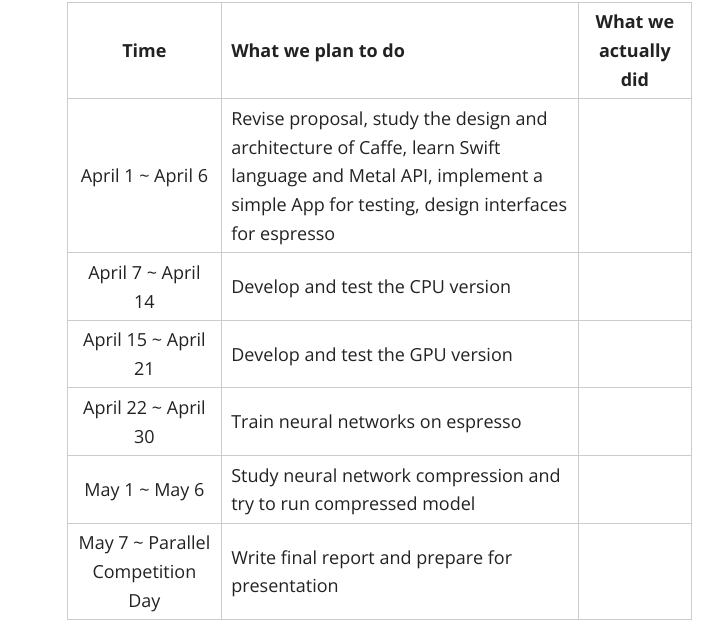
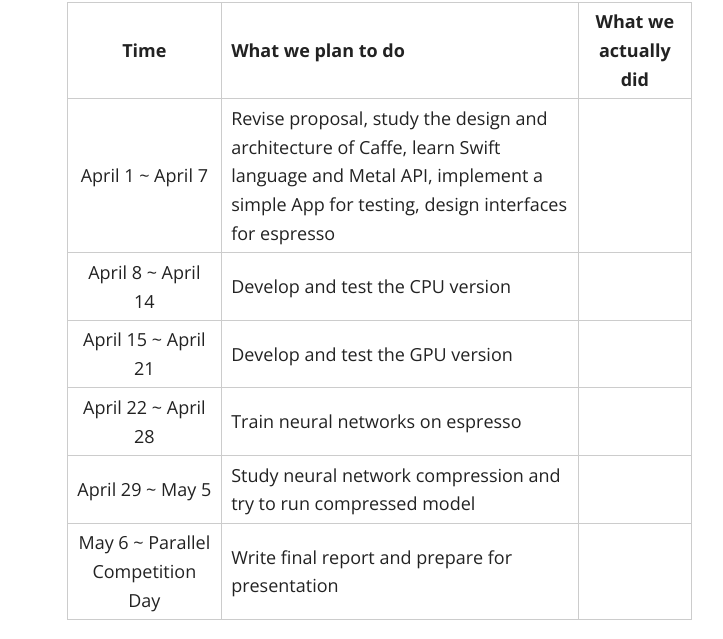
Before and after one commit to codinfox/espresso, a Jekyll site: the page built from index.md, in a window 1280 px wide and 900 px high, scrolled down 3762 px. Shown: the part 97-736 px from the top of the window, without its empty margins (261-984 px from the left). Built offline with Jekyll 4.4.1, drawn with Linux system fonts in a browser that asks for light colours; nearby versions of some CDN libraries.

Commit message:
Changed time

```diff
--- a/index.md
+++ b/index.md
@@ -82,12 +82,12 @@ OSX and iOS based on Metal framework.
 
 |   Time    | What we plan to do | What we actually did  |
 |:---------:|:-------------------|:-----:|
-| April 1 ~ April 6  | Revise proposal, study the design and architecture of Caffe, learn Swift language and Metal API, implement a simple App for testing, design interfaces for espresso |  |
-| April 7 ~ April 14  | Develop and test the CPU version |    |
+| April 1 ~ April 7  | Revise proposal, study the design and architecture of Caffe, learn Swift language and Metal API, implement a simple App for testing, design interfaces for espresso |  |
+| April 8 ~ April 14  | Develop and test the CPU version |    |
 | April 15 ~ April 21 | Develop and test the GPU version |     |
-| April 22 ~ April 30 | Train neural networks on espresso |  |
-| May 1 ~ May 6   | Study neural network compression and try to run compressed model |   |
-| May 7 ~ Parallel Competition Day | Write final report and prepare for presentation     |    |
+| April 22 ~ April 28 | Train neural networks on espresso |  |
+| April 29 ~ May 5   | Study neural network compression and try to run compressed model |   |
+| May 6 ~ Parallel Competition Day | Write final report and prepare for presentation     |    |
 
 **Share the excitement with your friends by**
 {% include sharing.html %}
```
